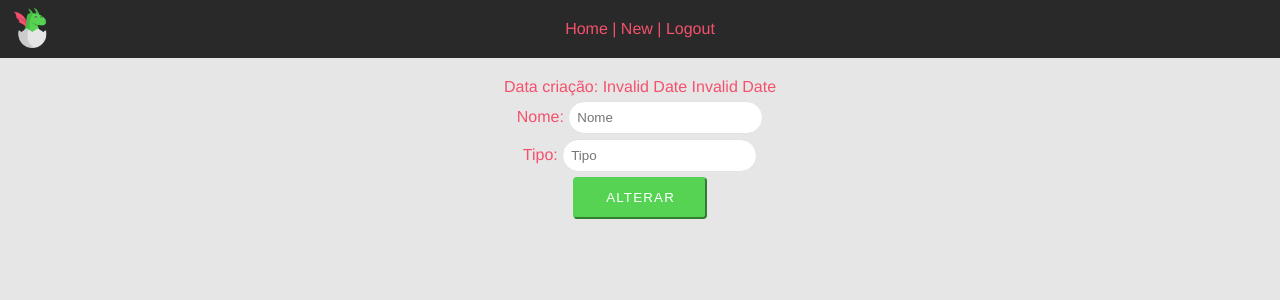
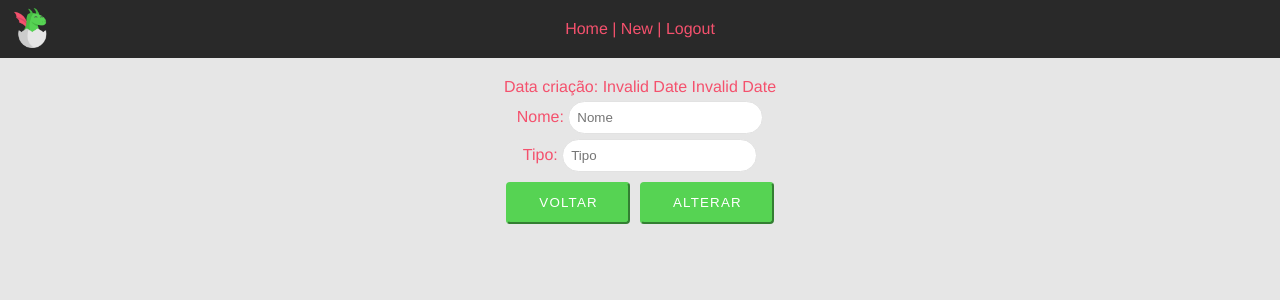
Before and after one commit to dfrnks/sicredi-desafio-web, a Vue app: page /change/1 in a window 1280 px wide. Shown: the top 300 px of the page. Built offline with nearby package versions, Linux system fonts and the light colour scheme; no server answers; sample sign-in values are in the browser's storage.

Commit message:
Melhorias layout home

```diff
--- a/src/views/Change.vue
+++ b/src/views/Change.vue
@@ -18,6 +18,7 @@
       </label>
     </div>
     <div class="row">
+      <button v-on:click="$router.back()">Voltar</button>
       <button v-on:click="register">Alterar</button>
     </div>
   </div>
@@ -60,4 +61,6 @@ export default {
 <style scoped lang="stylus">
   .row
     margin 5px
+    button
+      margin 5px
 </style>
--- a/src/views/Home.vue
+++ b/src/views/Home.vue
@@ -1,20 +1,10 @@
 <template>
   <div>
-    <div class="info">
-      <div>Data Criação</div>
-      <div>Nome</div>
-      <div>Tipo</div>
-    </div>
-
-    <div class="dragons" v-for="dragon in dragonsOrder" :key="dragon.id">
-      <div class="info">
-        <div>{{ dragon.createdAt | date }}</div>
-        <div>{{ dragon.name }}</div>
-        <div>{{ dragon.type }}</div>
-      </div>
-      <div class="action">
-        <div><button v-on:click="remover(dragon.id)">Remover</button></div>
-        <div><button v-on:click="$router.push('/change/' + dragon.id)">Alterar</button></div>
+    <div>
+      <div class="dragons" v-for="dragon in dragonsOrder" :key="dragon.id">
+        <div class="name">{{ dragon.id }} - {{ dragon.name }}</div>
+        <button v-on:click="remover(dragon.id)">Remover</button>
+        <button v-on:click="$router.push('/change/' + dragon.id)">Alterar</button>
       </div>
     </div>
   </div>
@@ -55,11 +45,22 @@ export default {
 </script>
 
 <style scoped lang="stylus">
-  .action div
+  .dragons
+    width 80%
+    background white
+    margin 5px auto
+    padding 5px
+    button
+      padding 0 5px
+    .name
+      width 60%
+  .dragons  *
     display inline-flex
     margin-left 5px
 
-  .info div
-    display inline-flex
-    padding 5px 10px
+  @media screen and (max-device-width: 840px)
+    .dragons
+      width 95%
+      .name
+        width 40%
 </style>
```
